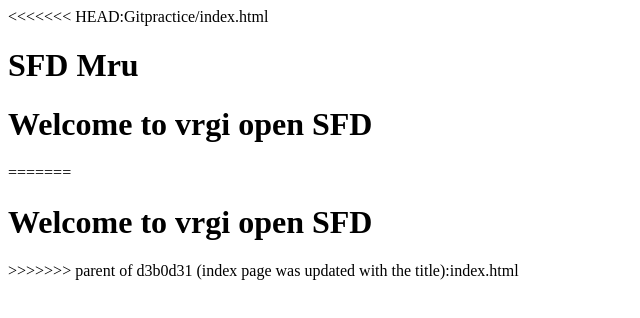
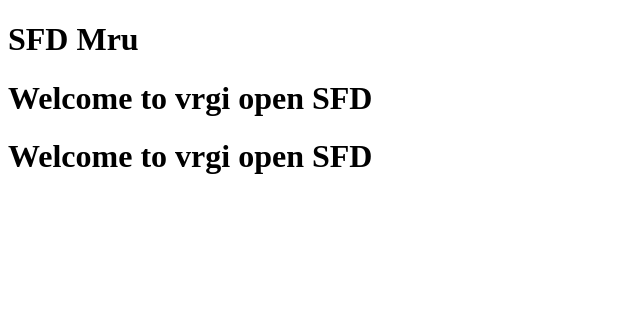
Before and after one commit to Raavi7965/mru-ds-fsd, a plain HTML site: page Gitpractice/index.html in a window 1280 px wide. Shown: the whole page, without its empty margins (0-640 px from the left). Drawn offline with Linux system fonts and the light colour scheme.

```diff
--- a/Gitpractice/index.html
+++ b/Gitpractice/index.html
@@ -6,14 +6,14 @@
     <title>Document</title>
 </head>
 <body>
-<<<<<<< HEAD:Gitpractice/index.html
+
 
     <h1>SFD Mru</h1>
 
     <h1>Welcome to vrgi open SFD</h1>
 
-=======
+
     <h1>Welcome to vrgi open SFD</h1>
->>>>>>> parent of d3b0d31 (index page was updated with the title):index.html
+
 </body>
 </html>
```
